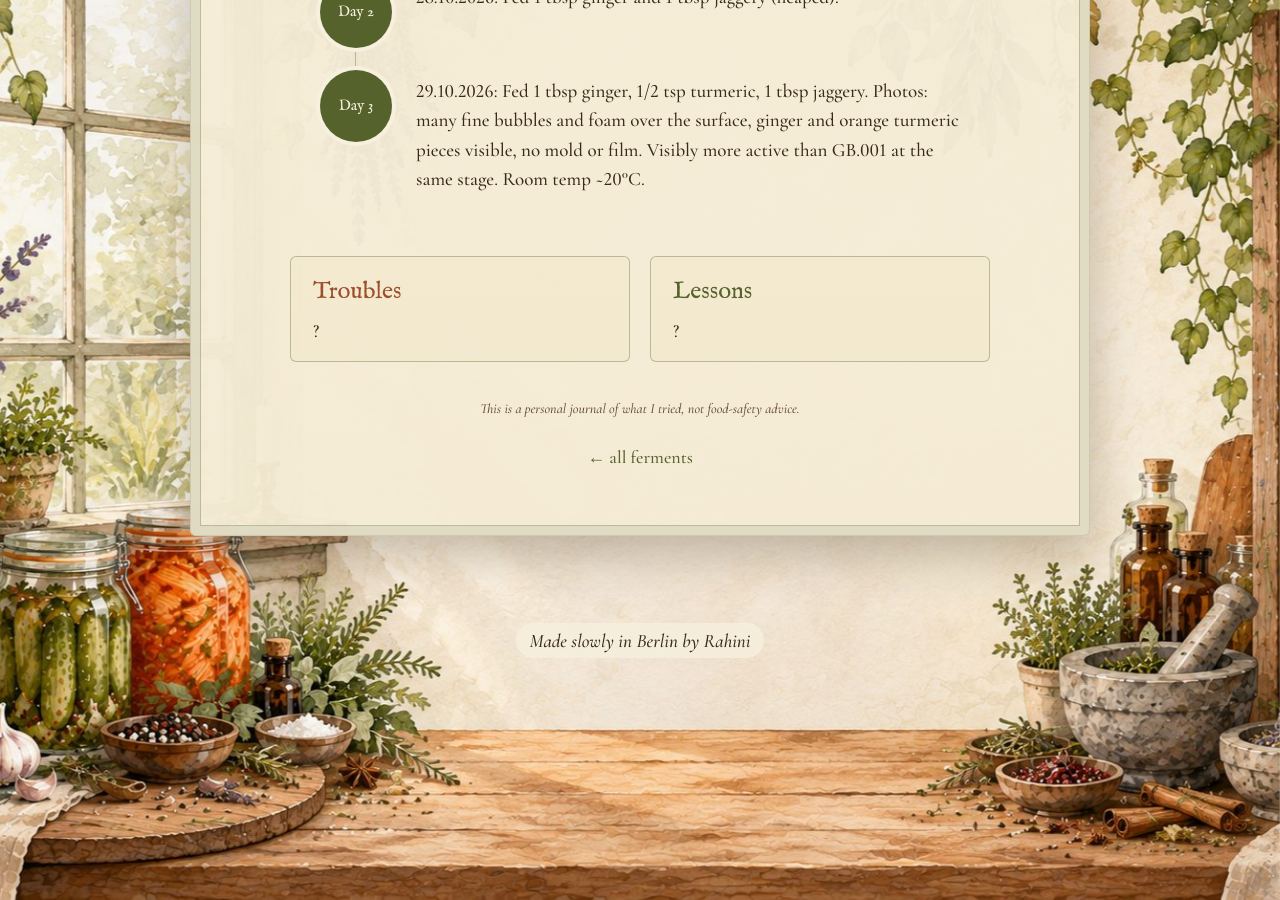
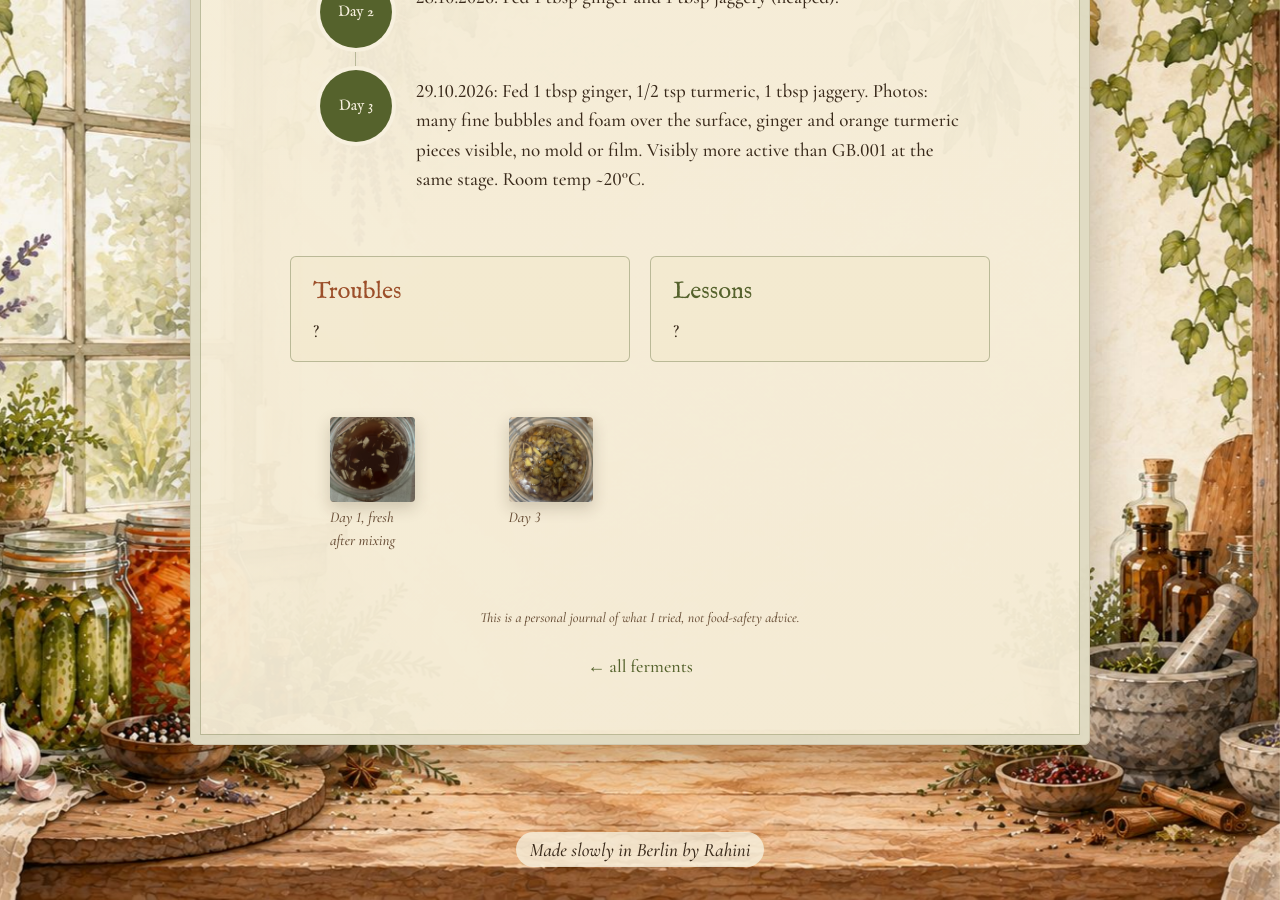
Before and after one commit to rahinic/kitchen-grimoire, a Jekyll site: the page built from _ferments/003-jaggery-turmeric-ginger-bug.md, in a window 1280 px wide and 900 px high, scrolled down 2134 px. Built offline with Jekyll 4.4.1, drawn with Linux system fonts in a browser that asks for light colours.

```diff
--- a/_ferments/003-jaggery-turmeric-ginger-bug.md
+++ b/_ferments/003-jaggery-turmeric-ginger-bug.md
@@ -25,6 +25,13 @@ log:
     note: "28.10.2026: Fed 1 tbsp ginger and 1 tbsp jaggery (heaped)."
   - day: "Day 3"
     note: "29.10.2026: Fed 1 tbsp ginger, 1/2 tsp turmeric, 1 tbsp jaggery. Photos: many fine bubbles and foam over the surface, ginger and orange turmeric pieces visible, no mold or film. Visibly more active than GB.001 at the same stage. Room temp ~20°C."
+photos:
+  - src: /assets/ferments/003-jaggery-turmeric-ginger-bug/1.jpg
+    alt: "Top-down view into the jar: very dark reddish-brown liquid with chopped unpeeled ginger pieces clustering near the surface"
+    caption: "Day 1, fresh after mixing"
+  - src: /assets/ferments/003-jaggery-turmeric-ginger-bug/2.jpg
+    alt: "Top-down view into the jar: fine bubbles and foam over the surface, with ginger and orange turmeric pieces visible"
+    caption: "Day 3"
 troubles: "?"
 lessons: "?"
 ---
```
Also changed, not shown: assets/ferments/003-jaggery-turmeric-ginger-bug/1.jpg (added), assets/ferments/003-jaggery-turmeric-ginger-bug/2.jpg (added).
